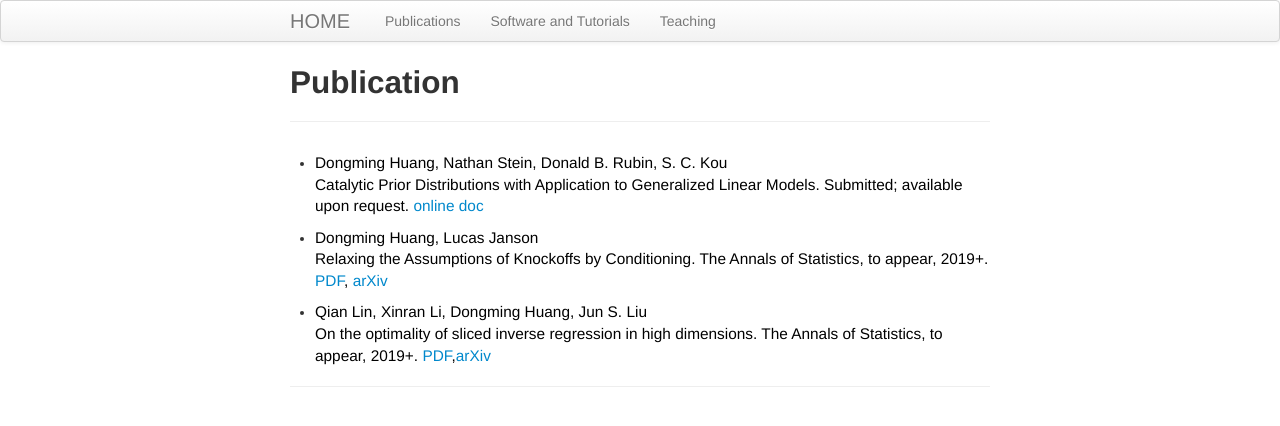
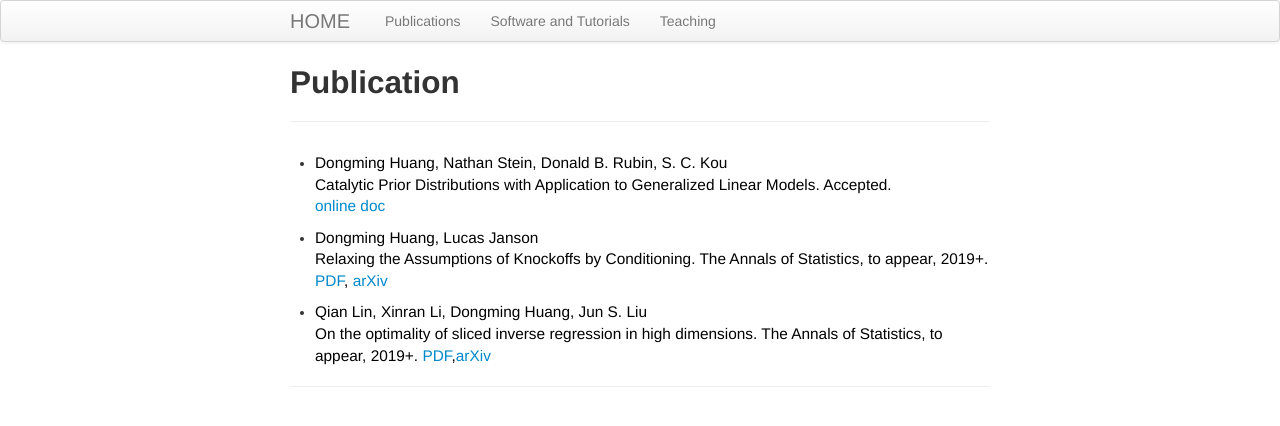
Before and after one commit to stathuang/dmhuang.github.io, a Jekyll site: the page built from pages/pubs.md, in a window 1280 px wide. Shown: the top 426 px of the page. Built offline with Jekyll 4.4.1, drawn with Linux system fonts in a browser that asks for light colours.

Commit message:
Update pubs.md

```diff
--- a/pages/pubs.md
+++ b/pages/pubs.md
@@ -6,7 +6,7 @@
 ---
 
 - Dongming Huang, Nathan Stein, Donald B. Rubin, S. C. Kou\\
-Catalytic Prior Distributions with Application to Generalized Linear Models. Submitted; available upon request.
+Catalytic Prior Distributions with Application to Generalized Linear Models. Accepted.
 [online doc](https://drive.google.com/open?id=18q2l2sEatr-LISHm_2fY4S95kbEGi5MQ)
 
 
```
